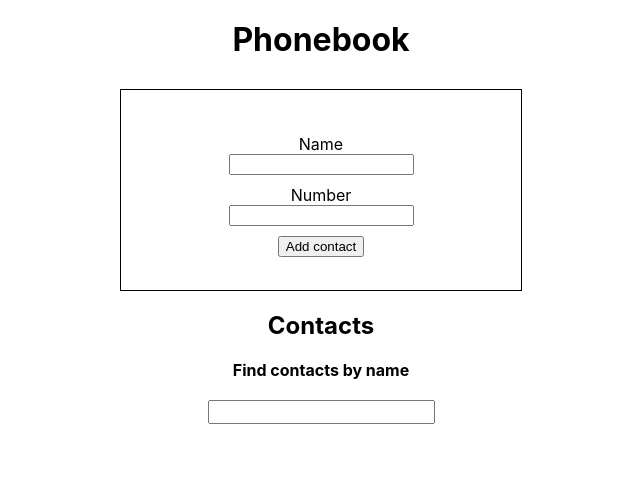
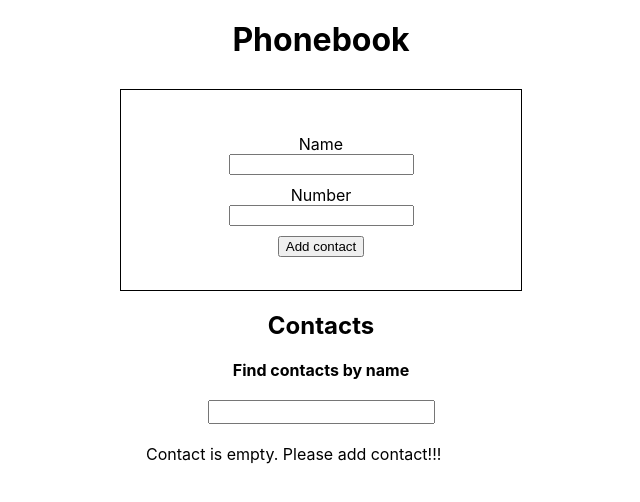
Before and after one commit to MaximKarlov/goit-react-hw-03-phonebook, a React (Create React App) app: page / in a window 1280 px wide. Shown: the top 502 px of the page, without its empty margins (319-959 px from the left). Built offline with nearby package versions, Linux system fonts and the light colour scheme.

Commit message:
fix error when contacts is empty

```diff
--- a/src/components/Contacts/Contacts.jsx
+++ b/src/components/Contacts/Contacts.jsx
@@ -4,7 +4,7 @@ import ContactCss from './Contacts.module.css';
 
 export const ContactList = ({ options, onDelete }) => (
   <ul className={ContactCss.contact}>
-    {options === []
+    {options.length === 0
       ? 'Contact is empty. Please add contact!!!'
       : options.map(({ id, name, number }) => (
           <ContactsItem name={name} id={id} key={id} number={number} onDelete={onDelete} />
```
